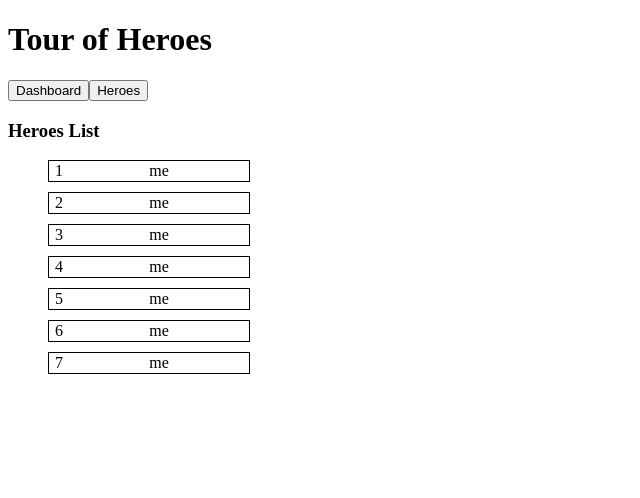
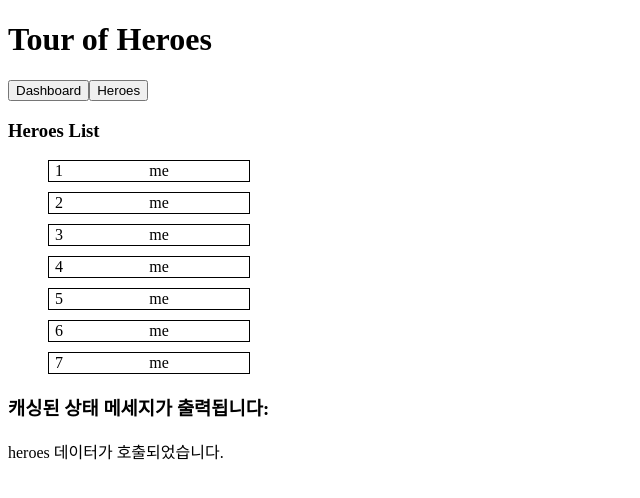
Before and after one commit to Heesu974/newHeroApp, an Angular app: page / in a window 1280 px wide. Shown: the top 498 px of the page, without its empty margins (0-640 px from the left). Built offline with nearby package versions, Linux system fonts and the light colour scheme.

Commit message:
heroservice에서 message service의 프로퍼티를 조작하고, message service의 프로퍼티를 hero component에서 출력하기

```diff
--- a/src/app/hero.service.ts
+++ b/src/app/hero.service.ts
@@ -1,14 +1,17 @@
 import { Injectable } from '@angular/core';
 import { Hero, HEROES } from './heroes';
 import { Observable, of } from 'rxjs';
+import { MessageService } from './message.service';
 
 @Injectable({
   providedIn: 'root',
 })
 export class HeroService {
-  constructor() {}
+  constructor(private messageservice: MessageService) {}
   getHeroes(): Observable<Hero[]> {
     const heroes = of(HEROES);
+
+    this.messageservice.add('heroes 데이터가 호출되었습니다.');
     return heroes;
   }
 }
--- a/src/app/heroes/heroes.component.html
+++ b/src/app/heroes/heroes.component.html
@@ -8,3 +8,9 @@
   </ul>
 </div>
 <app-hero-detail [hero]="selectedHero"></app-hero-detail>
+<div *ngIf="messages">
+  <h3>캐싱된 상태 메세지가 출력됩니다:</h3>
+  <span *ngFor="let message of messages">
+    {{ message }}
+  </span>
+</div>
--- a/src/app/heroes/heroes.component.ts
+++ b/src/app/heroes/heroes.component.ts
@@ -1,7 +1,7 @@
 import { Component } from '@angular/core';
 import { Hero } from '../heroes';
 import { HeroService } from '../hero.service';
-import { Observable } from 'rxjs';
+import { MessageService } from '../message.service';
 
 @Component({
   selector: 'app-heroes',
@@ -12,7 +12,12 @@ export class HeroesComponent {
   heroes: Hero[] = [];
   selectedHero!: Hero;
 
-  constructor(private heroservice: HeroService) {}
+  messages: string[] = [];
+
+  constructor(
+    private heroservice: HeroService,
+    private messageservice: MessageService
+  ) {}
 
   ngOnInit(): void {
     this.getHeroes();
@@ -22,6 +27,7 @@ export class HeroesComponent {
       console.log(observableHeroes);
       this.heroes = observableHeroes;
     });
+    this.messages = this.messageservice.messages;
   }
   onSelect(hero: Hero) {
     this.selectedHero = hero;
--- /dev/null
+++ b/src/app/message.service.ts
@@ -0,0 +1,18 @@
+import { Injectable } from '@angular/core';
+
+@Injectable({
+  providedIn: 'root',
+})
+export class MessageService {
+  messages: string[] = [];
+  constructor() {}
+
+  add(message: string) {
+    this.messages.push(message);
+    return this.messages;
+  }
+  clear() {
+    this.messages = [];
+    return this.messages;
+  }
+}
```
Also changed, not shown: 1 other file (tests, documents, lock files or other folders).
